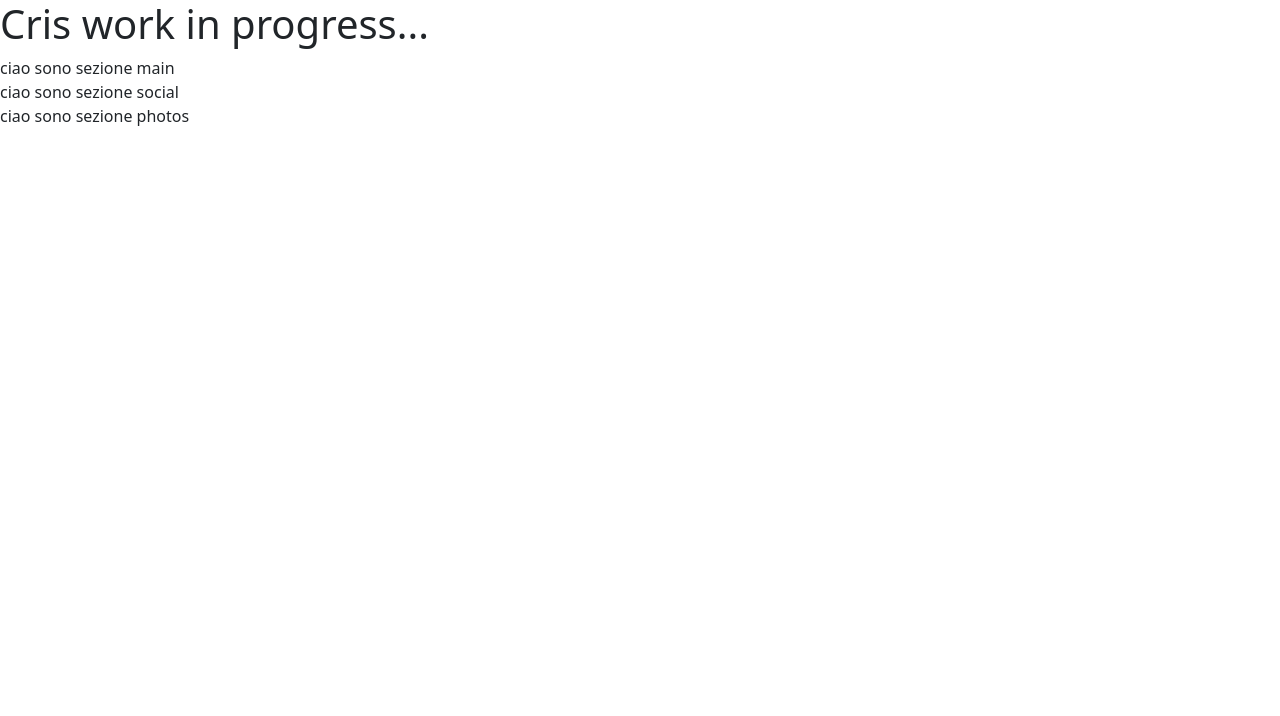
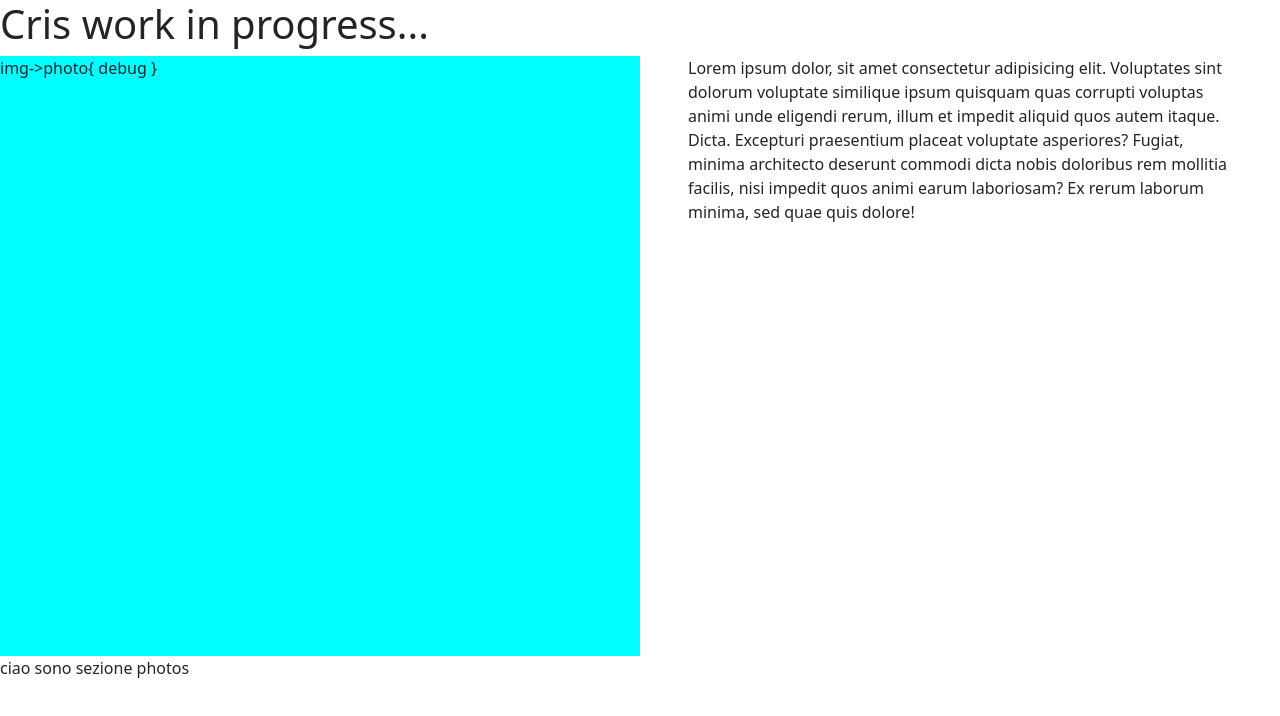
Before and after one commit to FabrizioMisseri/cristian, a Vue app: page / in a window 1280 px wide. Shown: the top 716 px of the page. Built offline with nearby package versions, Linux system fonts and the light colour scheme; the HTML template or start-up script is replaced by a standard one.

Commit message:
add: mainSection-base-layout

```diff
--- a/src/components/mainSection.vue
+++ b/src/components/mainSection.vue
@@ -5,9 +5,45 @@ export default {
 </script>
 
 <template>
-    <section>
-        ciao sono sezione main
+    <section class="wrapper">
+
+        <!-- lato SX -->
+        <div class="side sx">
+            img->photo{ debug }
+        </div>
+        <!-- / lato SX -->
+
+        <!-- lato DX -->
+        <div class="side dx px-5">
+            <p>
+                Lorem ipsum dolor, sit amet consectetur adipisicing elit. Voluptates sint dolorum voluptate similique ipsum
+                quisquam quas corrupti voluptas animi unde eligendi rerum, illum et impedit aliquid quos autem itaque.
+                Dicta.
+                Excepturi praesentium placeat voluptate asperiores? Fugiat, minima architecto deserunt commodi dicta nobis
+                doloribus rem mollitia facilis, nisi impedit quos animi earum laboriosam? Ex rerum laborum minima, sed quae
+                quis dolore!
+            </p>
+        </div>
+        <!-- / lato DX -->
+
     </section>
 </template>
 
-<style lang="scss" scoped></style>
+<style lang="scss" scoped>
+.wrapper {
+    display: flex;
+    width: 100%;
+    //debug
+    min-height: 600px;
+
+    .side {
+        width: 50%;
+
+        &.sx {
+            //debug
+            background-color: aqua;
+            height: 600px;
+        }
+    }
+}
+</style>
--- a/src/components/socialSection.vue
+++ b/src/components/socialSection.vue
@@ -5,8 +5,8 @@ export default {
 </script>
 
 <template>
-    <section>
-        ciao sono sezione social
+    <section class="container">
+
     </section>
 </template>
 
--- a/src/style/style.scss
+++ b/src/style/style.scss
@@ -1,3 +1,5 @@
+@import 'node_modules/bootstrap/scss/bootstrap';
+
 img {
     max-width: 100%;
 }
@@ -7,3 +9,7 @@ a {
     color: inherit;
     text-decoration: none;
 }
+
+ul {
+    list-style: none;
+}
```
